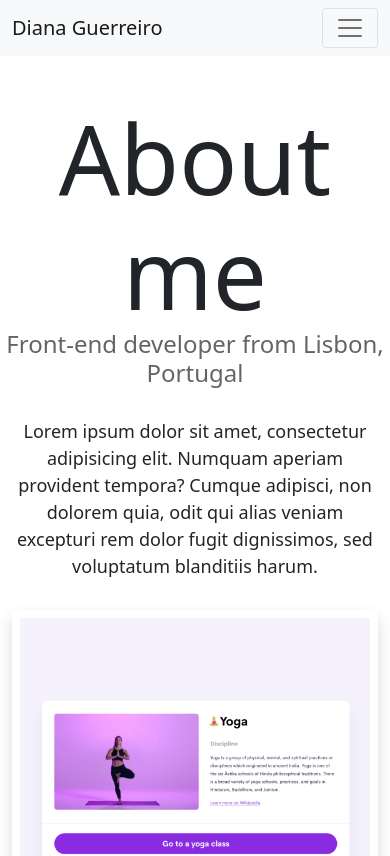
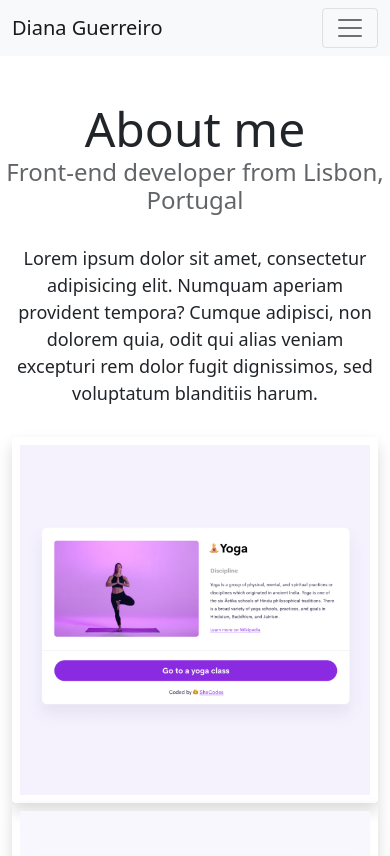
Before and after one commit to wwwavvves/portfolio, a plain HTML site: page about.html in a window 390 px wide. Shown: the top 856 px of the page. Drawn offline with nearby package versions, Linux system fonts and the light colour scheme.

Commit message:
Initial commit

```diff
--- a/about.html
+++ b/about.html
@@ -48,7 +48,7 @@
         </div>
       </div>
     </nav>
-    <h1 class="text-center">About me</h1>
+    <h1 class="text-center heading-about">About me</h1>
     <h3 class="text-center">Front-end developer from Lisbon, Portugal</h3>
     <div class="about-paragraphs text-center">
       <p>
--- a/style.css
+++ b/style.css
@@ -86,3 +86,9 @@ p {
 .email-link:hover {
   text-decoration: underline;
 }
+
+@media (max-width: 576px) {
+  .heading-about {
+    font-size: 48px;
+  }
+}
```
